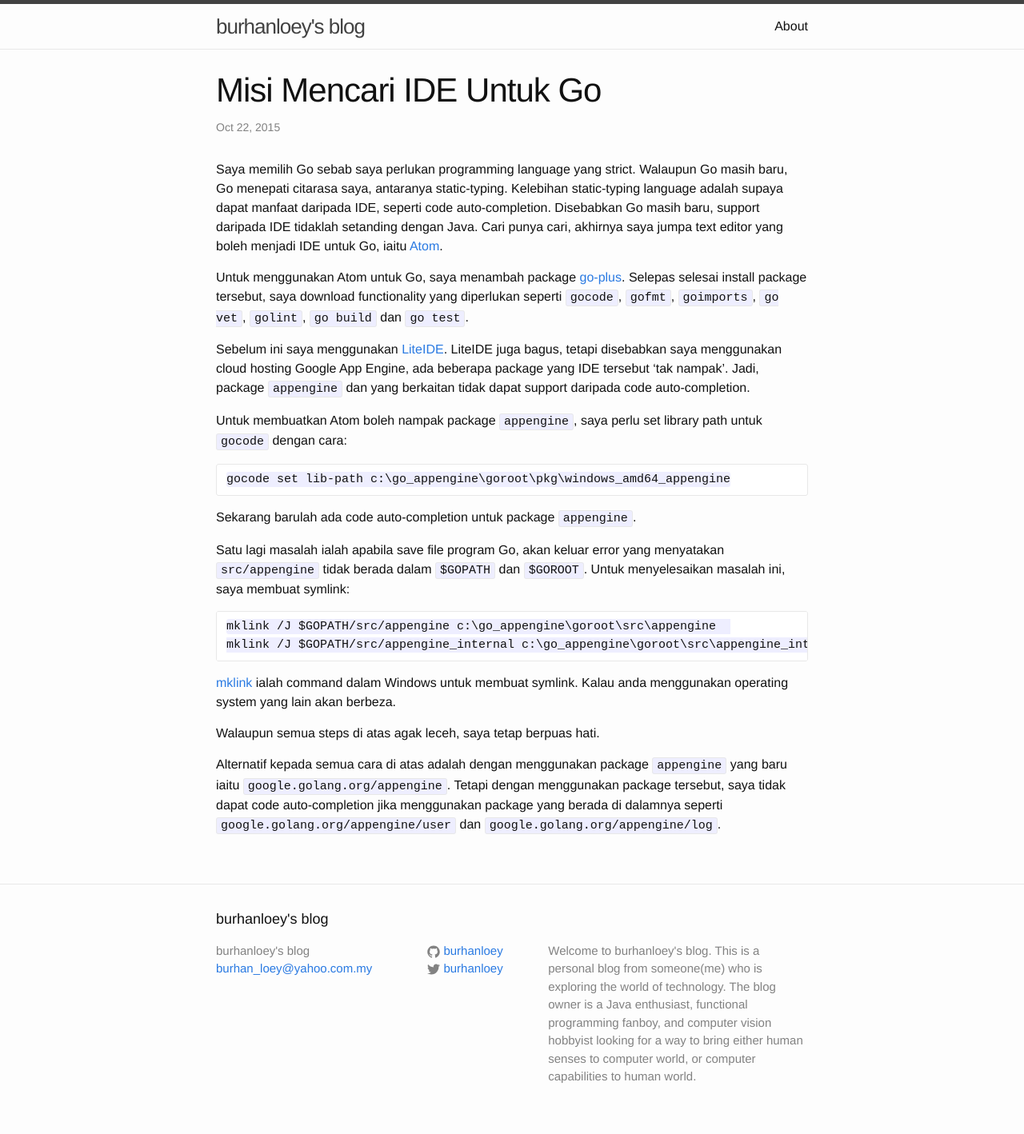
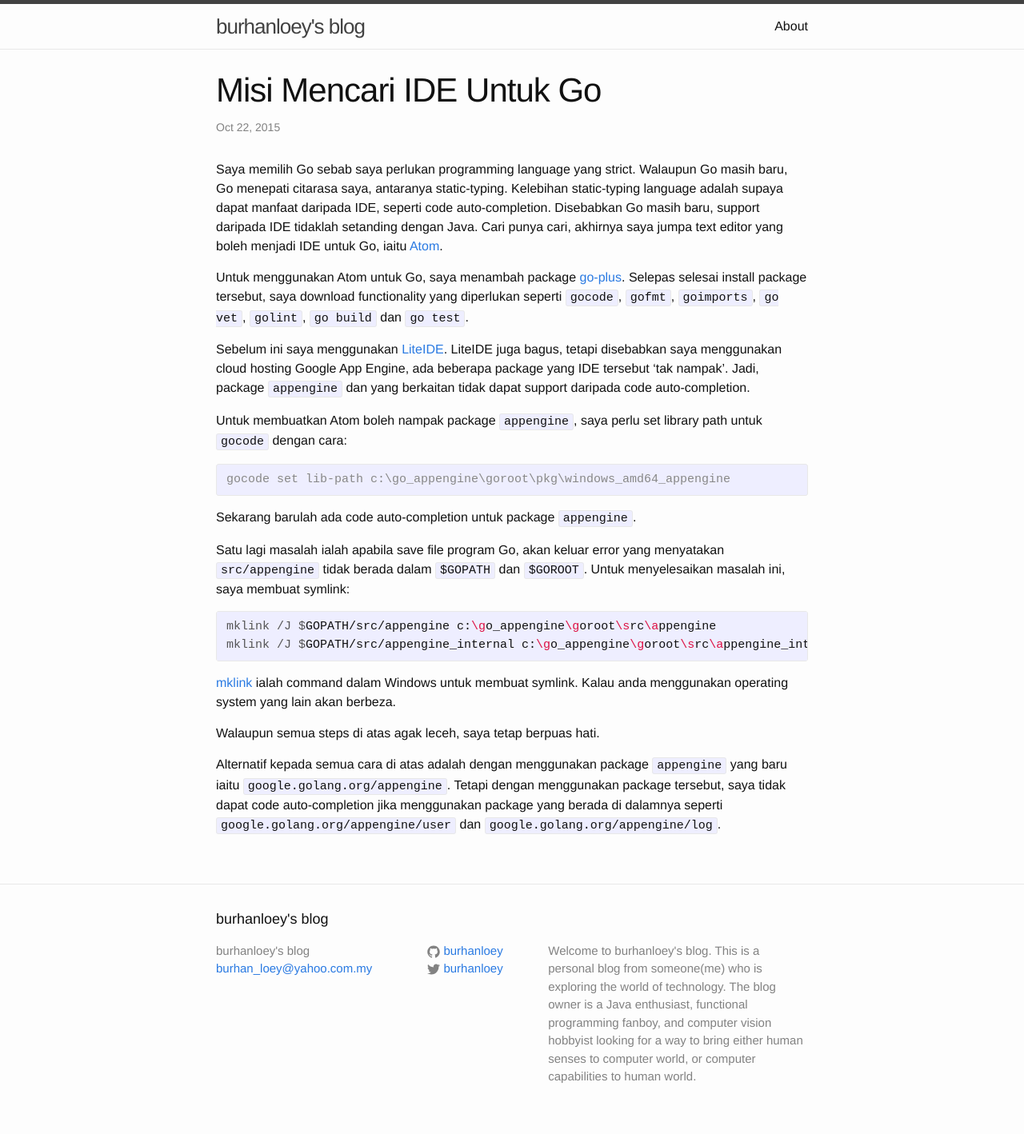
Before and after one commit to burhanloey/burhanloey.github.io, a Jekyll site: the page built from _posts/2015-10-22-misi-mencari-ide-untuk-go.markdown, in a window 1280 px wide. Shown: the whole page at 80% size. Built offline with Jekyll 4.4.1, drawn with Linux system fonts in a browser that asks for light colours.

Commit message:
Use highlight instead

````diff
--- a/_posts/2015-10-22-misi-mencari-ide-untuk-go.markdown
+++ b/_posts/2015-10-22-misi-mencari-ide-untuk-go.markdown
@@ -11,17 +11,17 @@ Untuk menggunakan Atom untuk Go, saya menambah package [go-plus](https://atom.io
 Sebelum ini saya menggunakan [LiteIDE](https://github.com/visualfc/liteide). LiteIDE juga bagus, tetapi disebabkan saya menggunakan cloud hosting Google App Engine, ada beberapa package yang IDE tersebut 'tak nampak'. Jadi, package `appengine` dan yang berkaitan tidak dapat support daripada code auto-completion.
 
 Untuk membuatkan Atom boleh nampak package `appengine`, saya perlu set library path untuk `gocode` dengan cara:
-```
+{% highlight console %}
 gocode set lib-path c:\go_appengine\goroot\pkg\windows_amd64_appengine
-```
+{% endhighlight %}
 
 Sekarang barulah ada code auto-completion untuk package `appengine`.
 
 Satu lagi masalah ialah apabila save file program Go, akan keluar error yang menyatakan `src/appengine` tidak berada dalam `$GOPATH` dan `$GOROOT`. Untuk menyelesaikan masalah ini, saya membuat symlink:
-```
+{% highlight console %}
 mklink /J $GOPATH/src/appengine c:\go_appengine\goroot\src\appengine
 mklink /J $GOPATH/src/appengine_internal c:\go_appengine\goroot\src\appengine_internal
-```
+{% endhighlight %}
 
 [mklink](https://technet.microsoft.com/en-us/library/cc753194.aspx) ialah command dalam Windows untuk membuat symlink. Kalau anda menggunakan operating system yang lain akan berbeza.
 
````
